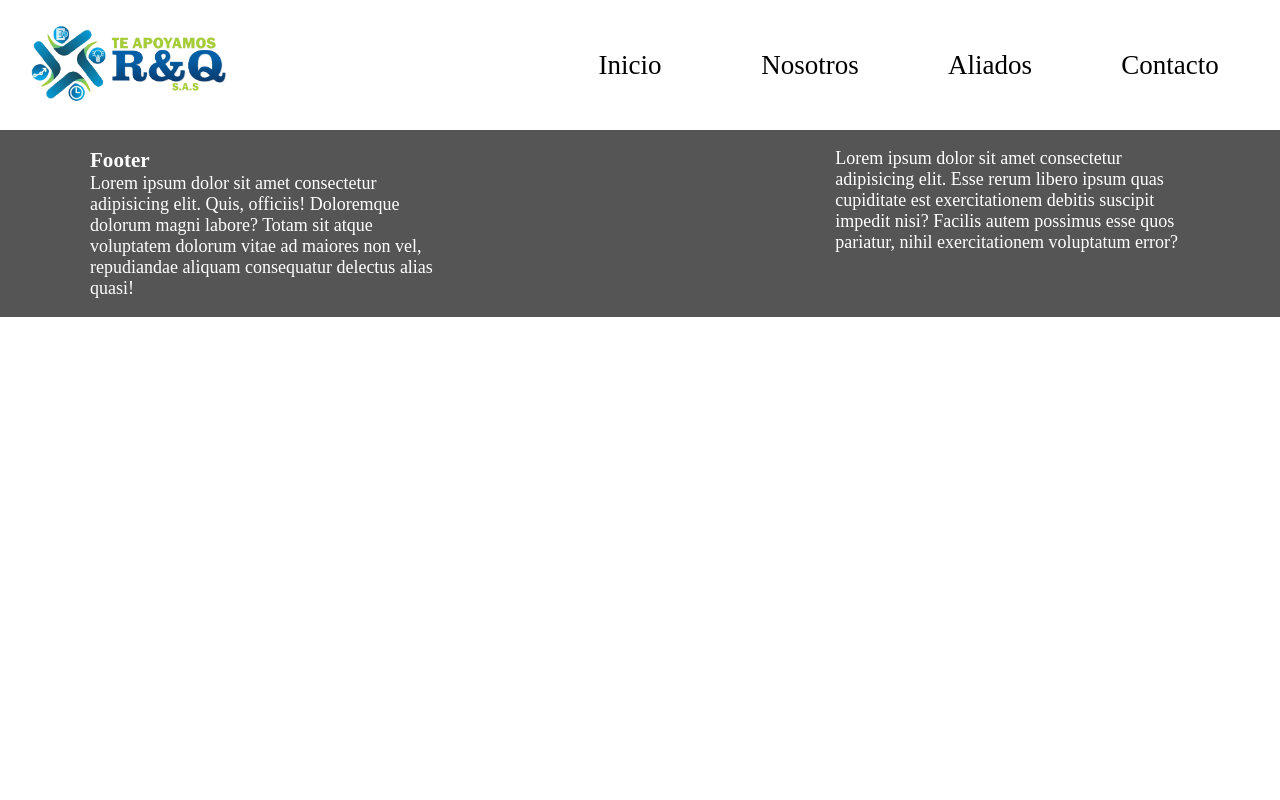
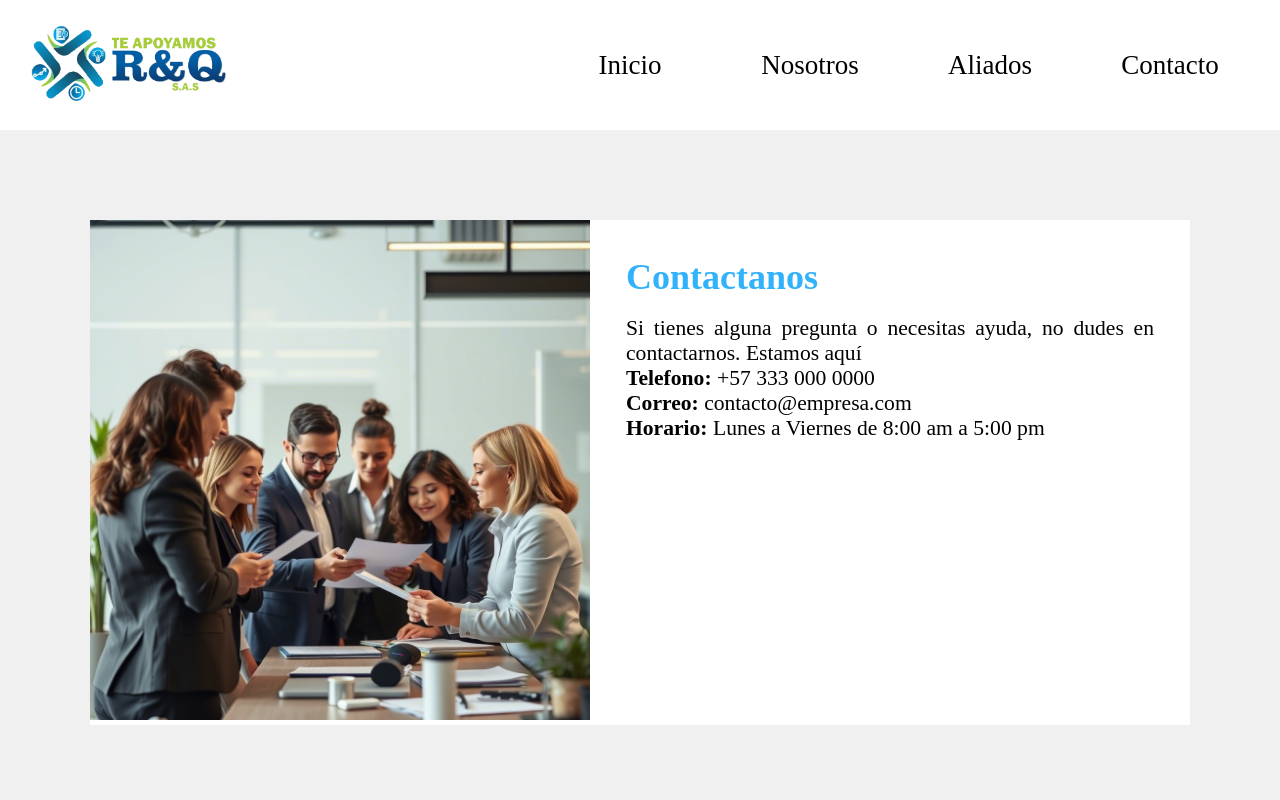
Before and after one commit to JuanOt14/TeApoyamos, a React (Vite) app: page /contacto in a window 1280 px wide. Shown: the top 800 px of the page. Built offline with nearby package versions, Linux system fonts and the light colour scheme; a web font is replaced by a local one.

Commit message:
create contacto page

```diff
--- a/src/App.jsx
+++ b/src/App.jsx
@@ -11,6 +11,7 @@ import Footer from './components/Footer';
 import Home from './pages/Home/Home';
 import Nosotros from './pages/Nosotros/Nosotros';
 import Aliados from './pages/Aliados/Aliados';
+import Contacto from './pages/Contacto/Contacto';
 
 function App() {
   return (
@@ -21,6 +22,7 @@ function App() {
           <Route path='/' element={<Home />} />
           <Route path='/nosotros' element={<Nosotros />} />
           <Route path='/aliados' element={<Aliados />} />
+          <Route path='/contacto' element={<Contacto />} />
         </Routes>
       <Footer />
       </BrowserRouter>
--- a/src/components/Header.jsx
+++ b/src/components/Header.jsx
@@ -18,7 +18,7 @@ export default function Header () {
                 <Link to='/'>Inicio</Link>
                 <Link to='/nosotros'>Nosotros</Link>
                 <Link to='/aliados'>Aliados</Link>
-                <Link to='/'>Contacto</Link>
+                <Link to='/contacto'>Contacto</Link>
             </nav>
         </header>
     )
--- /dev/null
+++ b/src/pages/Contacto/Contacto.css
@@ -0,0 +1,32 @@
+.contacto-root{
+    background: var(--white);
+    padding: 5rem;
+}
+
+.contacto-main{
+    background: white;
+    display: flex;
+}
+
+.contacto-main-img{
+    flex: 1;
+    max-width: 500px;
+    min-width: 300px;
+    img{
+        width: 100%;
+    }
+}
+
+.contacto-main-text{
+    flex: 1;
+    padding: 2rem;
+    text-align: justify;
+    h2{
+        font-size: 2rem;
+        color: var(--primary-blue);
+    }
+    p{
+        font-size: 1.2rem;
+        margin-top: 1rem;
+    }
+}
--- /dev/null
+++ b/src/pages/Contacto/Contacto.jsx
@@ -0,0 +1,25 @@
+import './Contacto.css'
+
+//import images
+import together from '../../assets/together.png'
+
+export default function Contacto () {
+    return (
+        <div className='contacto-root'>
+            <div className='contacto-main'>
+                <div className='contacto-main-img' >
+                    <img src={together} alt="" />
+                </div>
+                <div className='contacto-main-text' >
+                    <h2>Contactanos</h2>
+                    <p>
+                        Si tienes alguna pregunta o necesitas ayuda, no dudes en contactarnos. Estamos aquí <br />
+                        <strong>Telefono:</strong> +57 333 000 0000 <br />
+                        <strong>Correo:</strong> contacto@empresa.com <br />
+                        <strong>Horario:</strong> Lunes a Viernes de 8:00 am a 5:00 pm <br />
+                    </p>
+                </div>
+            </div>
+        </div>
+    )
+}
```
